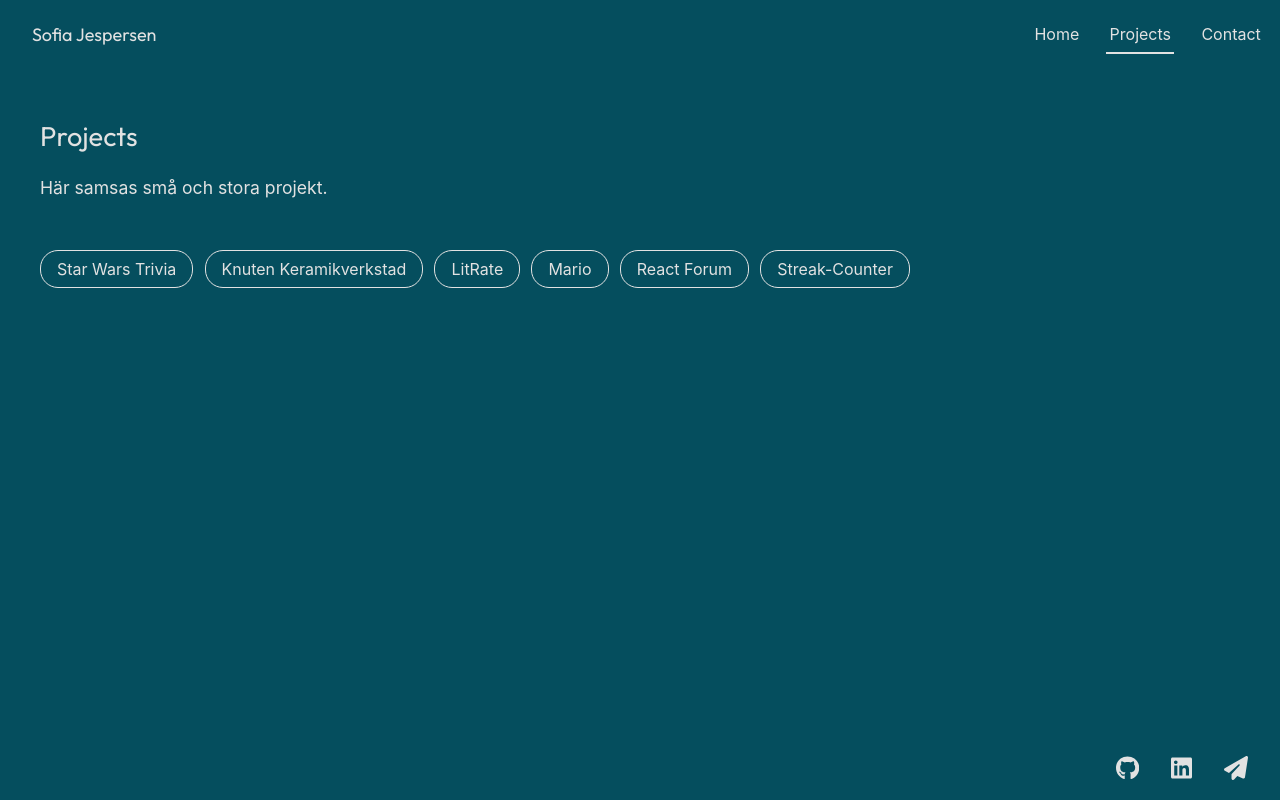
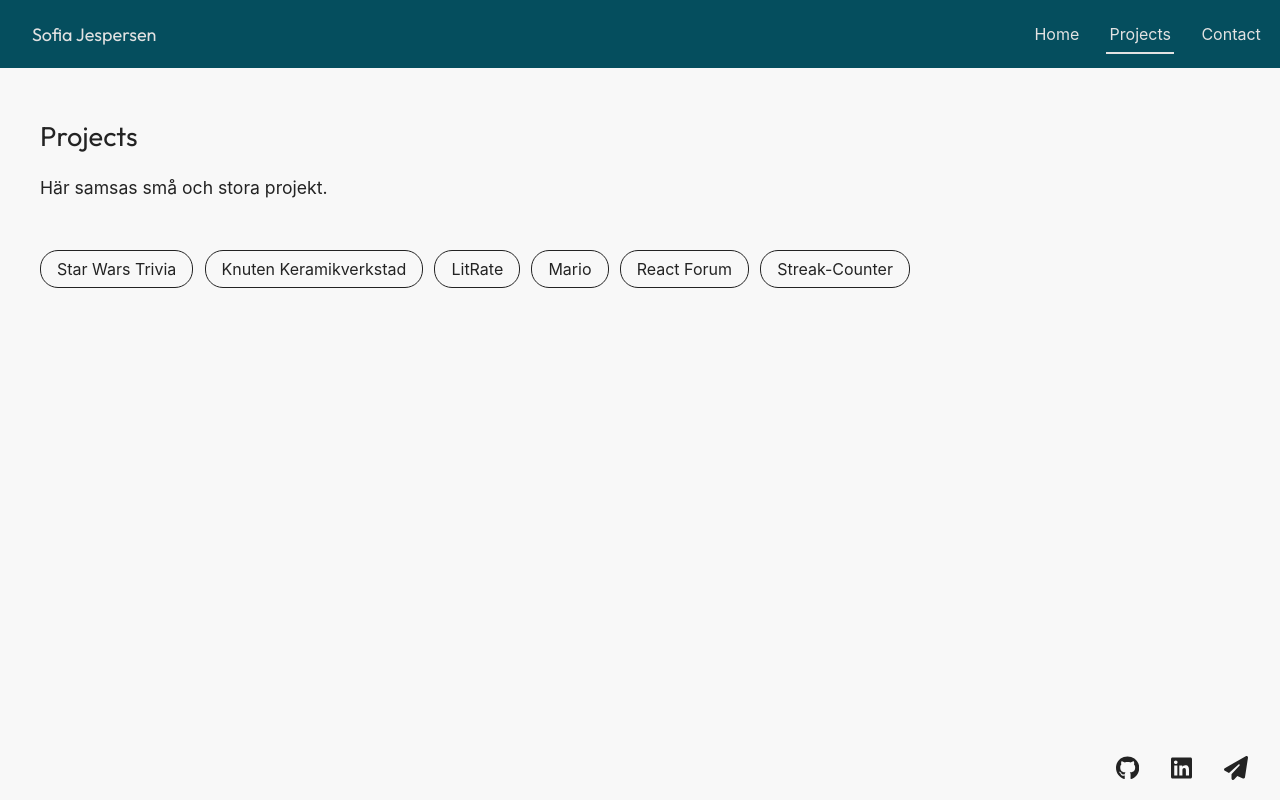
Before and after one commit to sofiaje/sofiaje.github.io, a React (Vite) app: page /project in a window 1280 px wide. Built offline with nearby package versions, Linux system fonts and the light colour scheme.

Commit message:
white background

```diff
--- a/src/App.css
+++ b/src/App.css
@@ -17,7 +17,13 @@
   flex-grow: 1;
 }
 section {
-  margin-top: 2rem;
+  margin-top: 0rem;
+  padding-top: 2rem;
+}
+
+#info {
+  background-color: var(--backgroundColor);
+  min-height: 60vh;
 }
 
 main {
@@ -79,6 +85,10 @@ h3 {
   border: 1.5px solid var(--btnColorPrime);
   color: var(--btnTextColorPrime);
 }
+.btn.heroBtn {
+  border-color: var(--heroBtn);
+  color: var(--heroBtn);
+}
 
 .flex {
   margin-top: 2rem;
--- a/src/components/Header/Header.jsx
+++ b/src/components/Header/Header.jsx
@@ -1,10 +1,26 @@
 import "./header.css"
 import { NavLink } from "react-router-dom";
+import { easeInOut, motion as m, useMotionValueEvent, useScroll } from "framer-motion";
+import { useState } from "react";
+
 
 
 const Header = () => {
+    const { scrollY } = useScroll();
+    const [hidden, setHidden] = useState()
+
+    useMotionValueEvent(scrollY, "change", (latest) => {
+        const prev = scrollY.getPrevious();
+        if (latest > prev && latest > 80) {
+            setHidden(true)
+        } else {
+            setHidden(false)
+        }
+    })
+
     return (
-        <div className="header">
+        <m.header className="header"
+            variants={{visible: {y: 0},hidden: { y: "-100%" }}} animate={hidden ? "hidden" : "visible"} transition={{duration: 0.35, ease: easeInOut}} >
             <div>
                 <h1>Sofia Jespersen</h1>
 
@@ -16,7 +32,7 @@ const Header = () => {
                     <li><NavLink to="/contact">Contact</NavLink></li>
                 </ul>
             </nav>
-        </div>
+        </m.header>
     );
 }
 
--- a/src/components/Header/header.css
+++ b/src/components/Header/header.css
@@ -1,4 +1,4 @@
-.header {
+header {
     position: fixed;
     width: 100%;
     display: flex;
@@ -8,10 +8,12 @@
     background-color: var(--headerColor);
     /* box-shadow: var(--boxShadow); */
     z-index: 1;
+    color: var(--headerTextColor);
   }
 
   .header h1 {
     font-size: large;
+    color: var(--headerTextColor);
   }
   .header ul {
     list-style: none;
@@ -23,16 +25,16 @@
   }
 
   .header nav a {
-    color: var(--linkColor);
+    color: var(--navLinkColor);
     text-decoration: none;
     cursor: pointer;
     padding: 0.5rem 0.2rem;
   }
 
   .active {
-    border-bottom: 2px solid var(--linkColor);
+    border-bottom: 2px solid var(--navLinkColor);
   }
 
   .header nav a:hover {
-    border-bottom: 2px solid var(--linkColor);
+    border-bottom: 2px solid var(--navLinkColor);
   }
--- a/src/components/Info/info.css
+++ b/src/components/Info/info.css
@@ -3,6 +3,29 @@
 }
 .contentWrapper h1 {
     margin: 1rem 0;
+}
+.flexWrapper {
+    display: flex;
+    gap: 1rem;
+    flex-wrap: wrap;
+}
+.flexWrapper > div {
+    background-color: rgb(237, 237, 237);
+    background-color: white;
+    padding: 1.2rem;
+    border-radius: 12px;
+    box-shadow: rgba(0, 0, 0, 0.1) 0px 10px 15px -3px, rgba(0, 0, 0, 0.05) 0px 4px 6px -2px;
+
+}
+@media (width >= 600px){
+    .flexWrapper > div {
+        max-width: 40%;
+    }
+}
+@media (width >= 1000px){
+    .flexWrapper > div {
+        max-width: 28%;
+    }
 }
 .hero {
     font-size: 4rem;
@@ -13,7 +36,11 @@
     gap: 3rem;
     flex-wrap: wrap;
 }
+.heroHeading {
+    color: var(--light);
+}
 .heroText {
+    color: var(--light);
     font-size: 1.2rem;
 }
 .btnContainer {
--- a/src/components/Project/Project.jsx
+++ b/src/components/Project/Project.jsx
@@ -49,9 +49,9 @@ const Project = () => {
                     </ul>
 
                 </m.div>
-                <section className="mTop">
+                <div className="mTop">
                     <Outlet />
-                </section>
+                </div>
 
             </div>
         </section>
--- a/src/components/Projects/Knuten.jsx
+++ b/src/components/Projects/Knuten.jsx
@@ -7,7 +7,7 @@ const Knuten = () => {
             <m.div initial={{ y: 100, opacity: 0 }} animate={{ y: 0, opacity: 1 }} transition={{ duration: 0.5, ease: "easeInOut" }} >
                 <p>Projekt från kurs i HTML och CSS</p>
                 <p>Github: <a href="https://github.com/sofiaje/project">kod</a><br />
-                Visit site: <a href="https://sofiaje.github.io/project/">sofiaje.github.io/project</a></p>
+                Live demo: <a href="https://sofiaje.github.io/project/">sofiaje.github.io/project</a></p>
             </m.div>
         </div>
      );
--- a/src/components/Projects/Mario.jsx
+++ b/src/components/Projects/Mario.jsx
@@ -7,7 +7,7 @@ const Mario = () => {
             <m.div initial={{ y: 100, opacity: 0 }} animate={{ y: 0, opacity: 1 }} transition={{ duration: 0.5, ease: "easeInOut" }} >
                 <p>Ett litet projekt för att testa på spelutveckling i mycket liten skala. Alla bilder är genererade i Midjourney.</p>
                 <p>Github: <a href="https://github.com/sofiaje/Mario">kod</a><br />
-                Visit site: <a href="https://sofiaje.github.io/Mario">sofiaje.github.io/mario</a></p>
+                Live demo: <a href="https://sofiaje.github.io/Mario">sofiaje.github.io/mario</a></p>
             </m.div>
         </div>
      );
--- a/src/components/Projects/StarWars.jsx
+++ b/src/components/Projects/StarWars.jsx
@@ -7,7 +7,7 @@ const StarWars = () => {
             <m.div initial={{ y: 100, opacity: 0 }} animate={{ y: 0, opacity: 1 }} transition={{ duration: 0.5, ease: "easeInOut" }} >
                 <p>Ett Star Wars projekt som tillåter användaren att jämnföra olika karaktärer från filmerna. Projektet använder SWAPI, ett något långsamt Star Wars Trivia API.</p>
                 <p>Github: <a href="https://github.com/sofiaje/star-wars">kod</a><br />
-                    Visit site: <a href="https://sofiaje.github.io/star-wars/">sofiaje.github.io/star-wars</a></p>
+                Live demo: <a href="https://sofiaje.github.io/star-wars/">sofiaje.github.io/star-wars</a></p>
             </m.div>
         </div>
     );
--- a/src/components/Projects/StreakCounter.jsx
+++ b/src/components/Projects/StreakCounter.jsx
@@ -7,7 +7,7 @@ const StreakCounter = () => {
             <m.div initial={{ y: 100, opacity: 0 }} animate={{ y: 0, opacity: 1 }} transition={{ duration: 0.5, ease: "easeInOut" }} >
                 <p>Mitt första react projekt</p>
                 <p>Github: <a href="https://github.com/sofiaje/streak-counter">kod</a><br />
-                    Visit site: <a href="https://sofiaje.github.io/streak-counter/">sofiaje.github.io/streak-counter</a></p>
+                Live demo: <a href="https://sofiaje.github.io/streak-counter/">sofiaje.github.io/streak-counter</a></p>
             </m.div>
 
         </div>
--- a/src/index.css
+++ b/src/index.css
@@ -2,36 +2,43 @@
   --backgroundColor: rgb(5, 78, 94);
 
   --headerColor: var(--backgroundColor);
+  --headerTextColor: var(--light);
+
   --footerColor: rgba(228, 228, 228, 0);
-  --footerTextColor: var(--light);
+  --footerTextColor: var(--dark);
+
+  --heroBtn: white;
+
 
   --boxShadow: 0px 0px 15px rgb(52, 125, 125);
 
   --accentColor: rgb(219, 219, 219);
 
-  --headingColor: var(--light);
-  --textColor: var(--light);
-  --linkColor: var(--light);
+  --headingColor: var(--dark);
+  --textColor: var(--dark);
+  --linkColor: var(--dark);
+  --navLinkColor: var(--light);
   --linkHover: grey;
 
 
   /* btns */
 
   --btnColor: rgba(0, 0, 0, 0);
-  --btnActiveColor: rgb(7, 111, 129);
-  --btnTextColor: var(--light);
-  --btnBorder: var(--light);
+  --btnActiveColor: rgb(7, 151, 177);
+  --btnTextColor: var(--dark);
+  --btnBorder: var(--dark);
 
-  --btnColorPrime: rgb(7, 111, 129);
+  --btnColorPrime: rgb(6, 159, 186);
   --btnTextColorPrime: var(--light);
 
   --light: #e2e2e2;
-  --dark: black;
+  --dark: rgb(35, 35, 35);
 }
 
 body {
   margin: 0;
   padding: 0;
   font-family: Inter, system-ui, Avenir, Helvetica, Arial, sans-serif;
-  background-color: var(--backgroundColor);
+  /* background-color: var(--backgroundColor); */
+  background-color: rgb(248, 248, 248);
 }
```
Also changed, not shown: src/components/Info/Info.jsx (+25 -5 lines).
